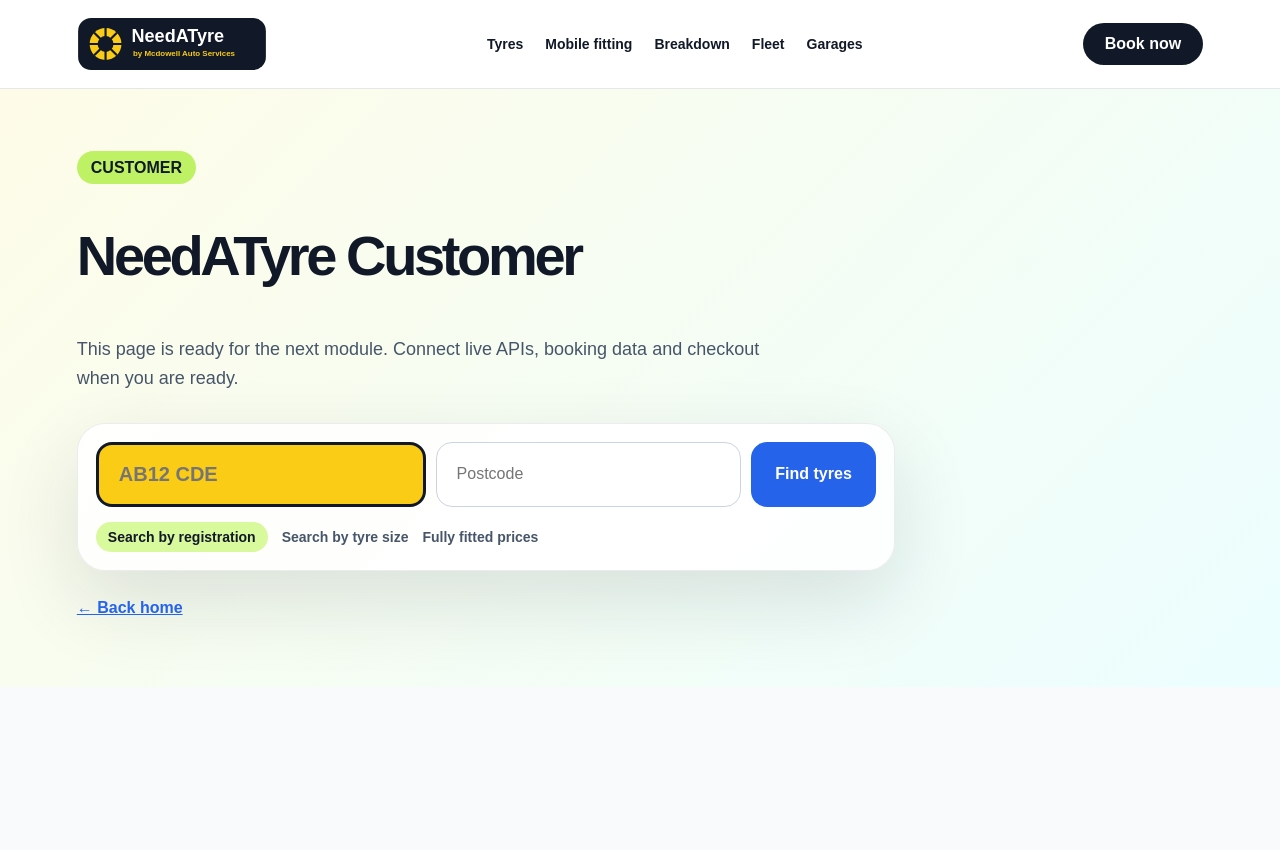
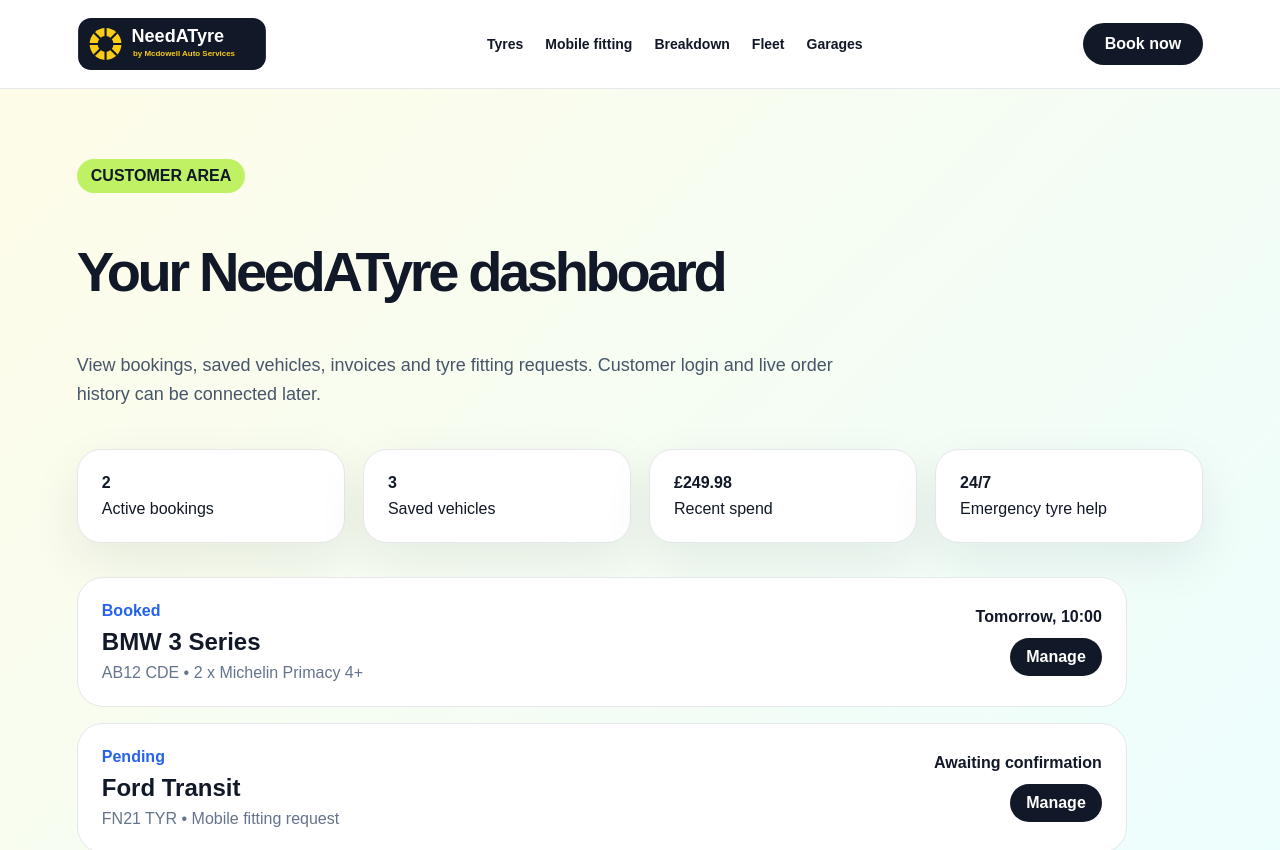
Before and after one commit to mcdowellautoservices/needatyre-platform, a Next.js app: page /customer in a window 1280 px wide. Shown: the top 850 px of the page. Before the commit the page ends 800 px from the top, so only its background shows below. Built offline with nearby package versions, Linux system fonts and the light colour scheme.

Commit message:
Upgrade customer dashboard

```diff
--- a/src/app/customer/page.tsx
+++ b/src/app/customer/page.tsx
@@ -1,18 +1,109 @@
 import Link from "next/link";
 import { Header } from "@/components/Header";
-import { SearchBox } from "@/components/SearchBox";
+
+const bookings = [
+  {
+    vehicle: "BMW 3 Series",
+    reg: "AB12 CDE",
+    service: "2 x Michelin Primacy 4+",
+    status: "Booked",
+    date: "Tomorrow, 10:00",
+  },
+  {
+    vehicle: "Ford Transit",
+    reg: "FN21 TYR",
+    service: "Mobile fitting request",
+    status: "Pending",
+    date: "Awaiting confirmation",
+  },
+];
 
 export default function Page() {
   return (
     <main style={{ minHeight: "100vh", background: "#f8fafc", color: "#111827" }}>
       <Header />
+
       <section style={{ padding: "70px 6%", background: "linear-gradient(135deg,#fefce8,#ecfeff)" }}>
-        <span style={{ background: "#bef264", borderRadius: 999, padding: "8px 14px", fontWeight: 900, textTransform: "uppercase" }}>Customer</span>
-        <h1 style={{ fontSize: 56, letterSpacing: "-.06em", maxWidth: 800 }}>NeedATyre Customer</h1>
-        <p style={{ color: "#475569", fontSize: 18, maxWidth: 700, lineHeight: 1.6 }}>This page is ready for the next module. Connect live APIs, booking data and checkout when you are ready.</p>
-        <div style={{ marginTop: 30 }}><SearchBox /></div>
-        <Link href="/" style={{ display: "inline-flex", marginTop: 28, color: "#2563eb", fontWeight: 900 }}>← Back home</Link>
+        <span style={badgeStyle}>Customer area</span>
+
+        <h1 style={{ fontSize: 56, letterSpacing: "-0.06em", maxWidth: 850 }}>
+          Your NeedATyre dashboard
+        </h1>
+
+        <p style={{ color: "#475569", fontSize: 18, maxWidth: 760, lineHeight: 1.6 }}>
+          View bookings, saved vehicles, invoices and tyre fitting requests.
+          Customer login and live order history can be connected later.
+        </p>
+
+        <section style={{ display: "grid", gridTemplateColumns: "repeat(auto-fit,minmax(220px,1fr))", gap: 18, marginTop: 40 }}>
+          <div style={statCard}><strong>2</strong><span>Active bookings</span></div>
+          <div style={statCard}><strong>3</strong><span>Saved vehicles</span></div>
+          <div style={statCard}><strong>£249.98</strong><span>Recent spend</span></div>
+          <div style={statCard}><strong>24/7</strong><span>Emergency tyre help</span></div>
+        </section>
+
+        <section style={{ marginTop: 34, display: "grid", gap: 16, maxWidth: 1050 }}>
+          {bookings.map((booking) => (
+            <article key={booking.reg} style={cardStyle}>
+              <div>
+                <strong style={{ color: "#2563eb" }}>{booking.status}</strong>
+                <h2 style={{ margin: "8px 0" }}>{booking.vehicle}</h2>
+                <p style={{ color: "#64748b", margin: 0 }}>{booking.reg} • {booking.service}</p>
+              </div>
+              <div style={{ textAlign: "right" }}>
+                <strong>{booking.date}</strong>
+                <br />
+                <Link href="/booking" style={smallButton}>Manage</Link>
+              </div>
+            </article>
+          ))}
+        </section>
+
+        <Link href="/" style={{ display: "inline-flex", marginTop: 28, color: "#2563eb", fontWeight: 900 }}>
+          ← Back home
+        </Link>
       </section>
     </main>
   );
 }
+
+const badgeStyle: React.CSSProperties = {
+  background: "#bef264",
+  borderRadius: 999,
+  padding: "8px 14px",
+  fontWeight: 900,
+  textTransform: "uppercase",
+  display: "inline-flex",
+};
+
+const statCard: React.CSSProperties = {
+  background: "white",
+  border: "1px solid #e5e7eb",
+  borderRadius: 24,
+  padding: 24,
+  display: "grid",
+  gap: 8,
+  boxShadow: "0 18px 50px rgba(15,23,42,0.08)",
+};
+
+const cardStyle: React.CSSProperties = {
+  background: "white",
+  border: "1px solid #e5e7eb",
+  borderRadius: 26,
+  padding: 24,
+  display: "grid",
+  gridTemplateColumns: "1fr auto",
+  gap: 20,
+  alignItems: "center",
+};
+
+const smallButton: React.CSSProperties = {
+  display: "inline-flex",
+  marginTop: 12,
+  background: "#111827",
+  color: "white",
+  padding: "10px 16px",
+  borderRadius: 999,
+  fontWeight: 900,
+  textDecoration: "none",
+};
```
